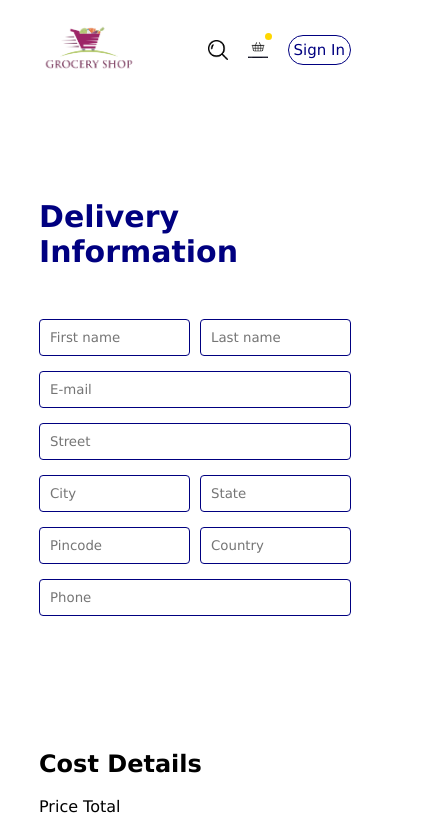
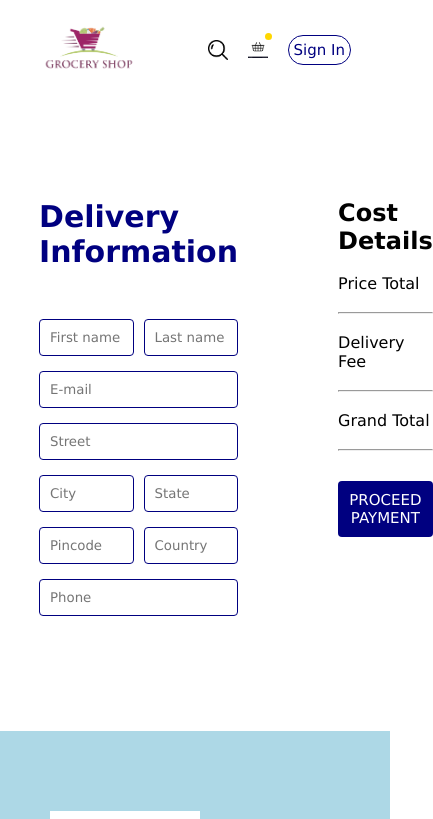
Before and after one commit to harishsenthil039/groceries, a React (Vite) app: page /order in a window 390 px wide. Shown: the top 819 px of the page, 433 px wide, since content can reach past the window. Built offline with nearby package versions, Linux system fonts and the light colour scheme.

Commit message:
Update Placeorder.css

```diff
--- a/src/pages/Placeorder/Placeorder.css
+++ b/src/pages/Placeorder/Placeorder.css
@@ -41,10 +41,3 @@
     font-size: 15px;
     cursor: pointer;
 }
-
-@media (max-width: 750px){
-   .order{
-       display: flex;
-    align-items: left;
-   flex-direction: column;
-   }
```
